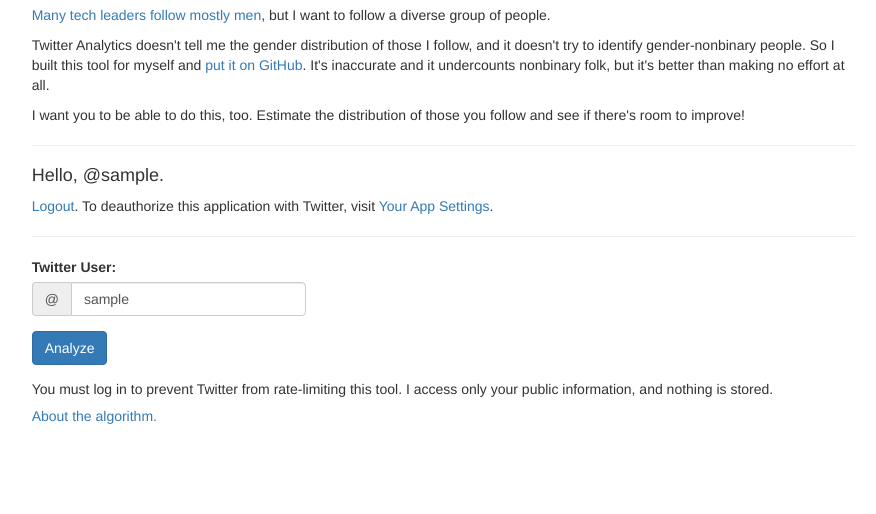
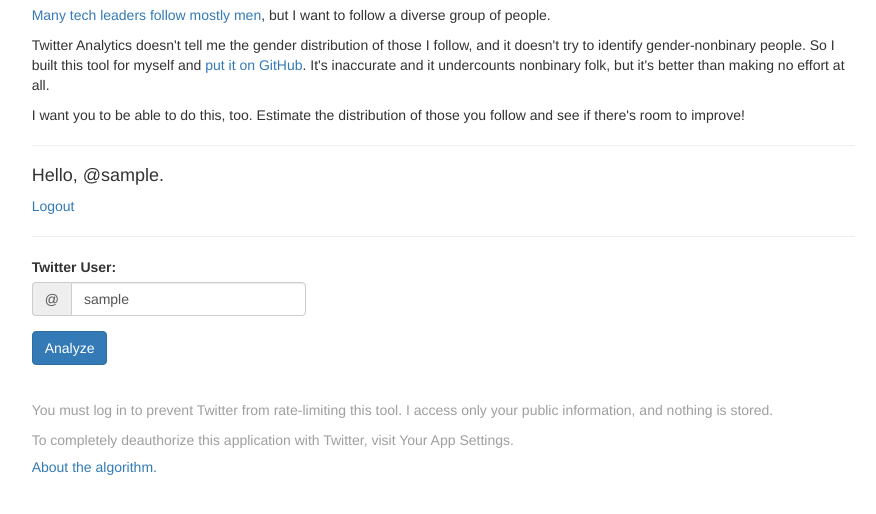
Before and after one commit to ajdavis/proporti.onl, a Flask app: page / in a window 1280 px wide. Shown: the part 153-667 px from the top of the page, without its empty margins (90-966 px from the left). Run offline with Flask 2, Linux system fonts and the light colour scheme; the visitor is signed in with stand-in values (Sample User, id 1); parts of the project's set-up code (start-up, migrations or seed data) failed here and were passed over; some libraries are stand-ins or nearby versions.

Commit message:
More info about deauthorization

```diff
--- a/templates/index.html
+++ b/templates/index.html
@@ -138,7 +138,7 @@ td.td-first-col {
 
     {% if session.get('twitter_user') %}
       <h4>Hello, @{{ session.twitter_user }}.</h4>
-	    <p><a href="/logout">Logout</a>. To deauthorize this application with Twitter, visit <a href="https://twitter.com/settings/sessions">Your App Settings</a>.</p>
+	    <p><a href="/logout">Logout</a></p>
       <hr>
       <form method="post" onsubmit="return analyze_click()">
         <div class="form-group">
@@ -202,7 +202,12 @@ td.td-first-col {
   </div>
   <div class="row">
     <div class="col-md-8 col-md-offset-1">
-      <p>You must log in to prevent Twitter from rate-limiting this tool. I access only your public information, and nothing is stored.</p>
+      <div style="color: #9f9f9f; margin-top: 1.5em">
+        <p>You must log in to prevent Twitter from rate-limiting this tool. I access only your public information, and nothing is stored.</p>
+        {% if session.get('twitter_user') %}
+          <p>To completely deauthorize this application with Twitter, visit <a style="color: #9f9f9f" href="https://twitter.com/settings/sessions">Your App Settings</a>.</p>
+        {% endif %}
+      </div>
       <h5><a href="https://emptysqua.re/blog/gender-of-twitter-users-i-follow/">About the algorithm.</a></h5>
     </div>
   </div>
```
